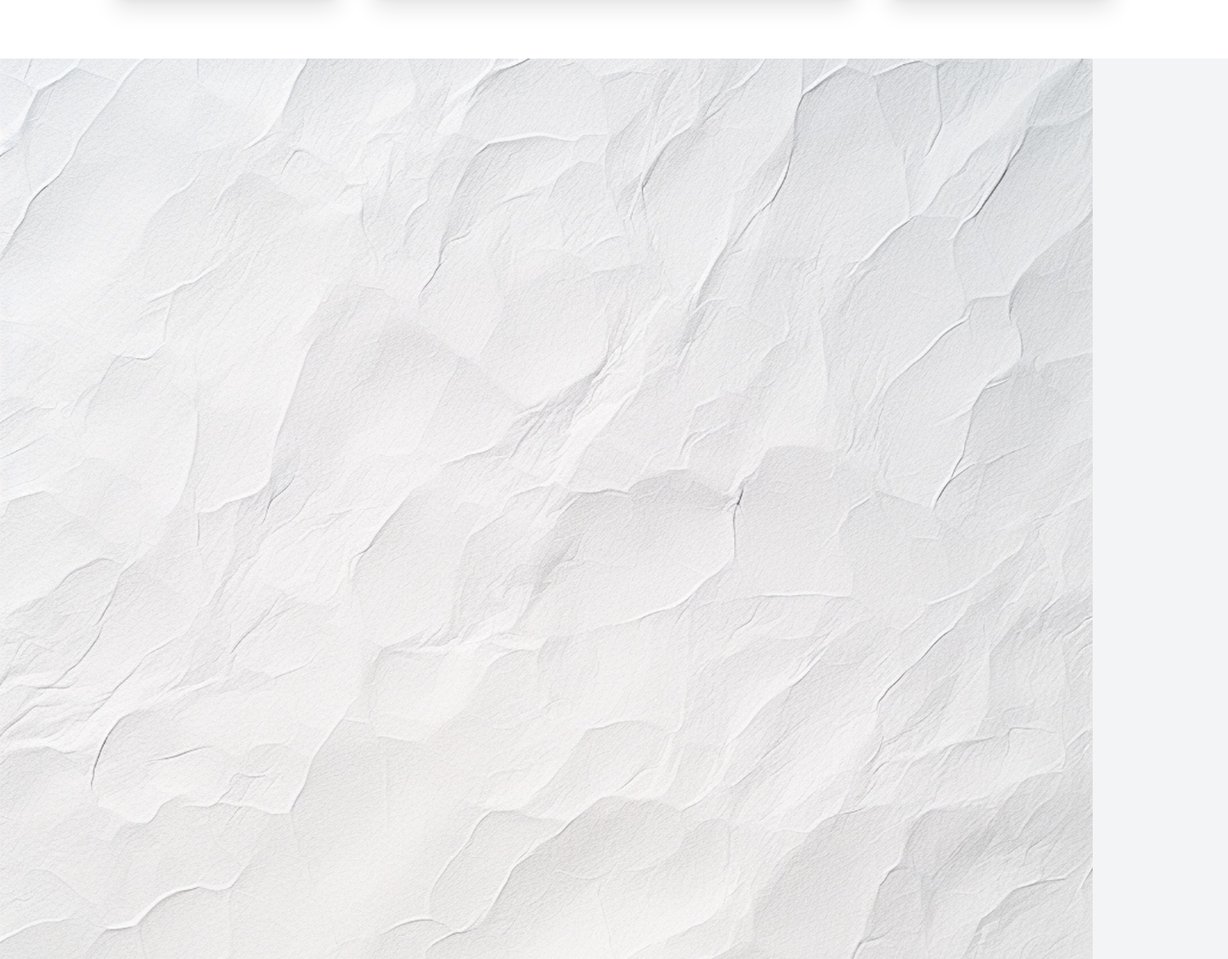
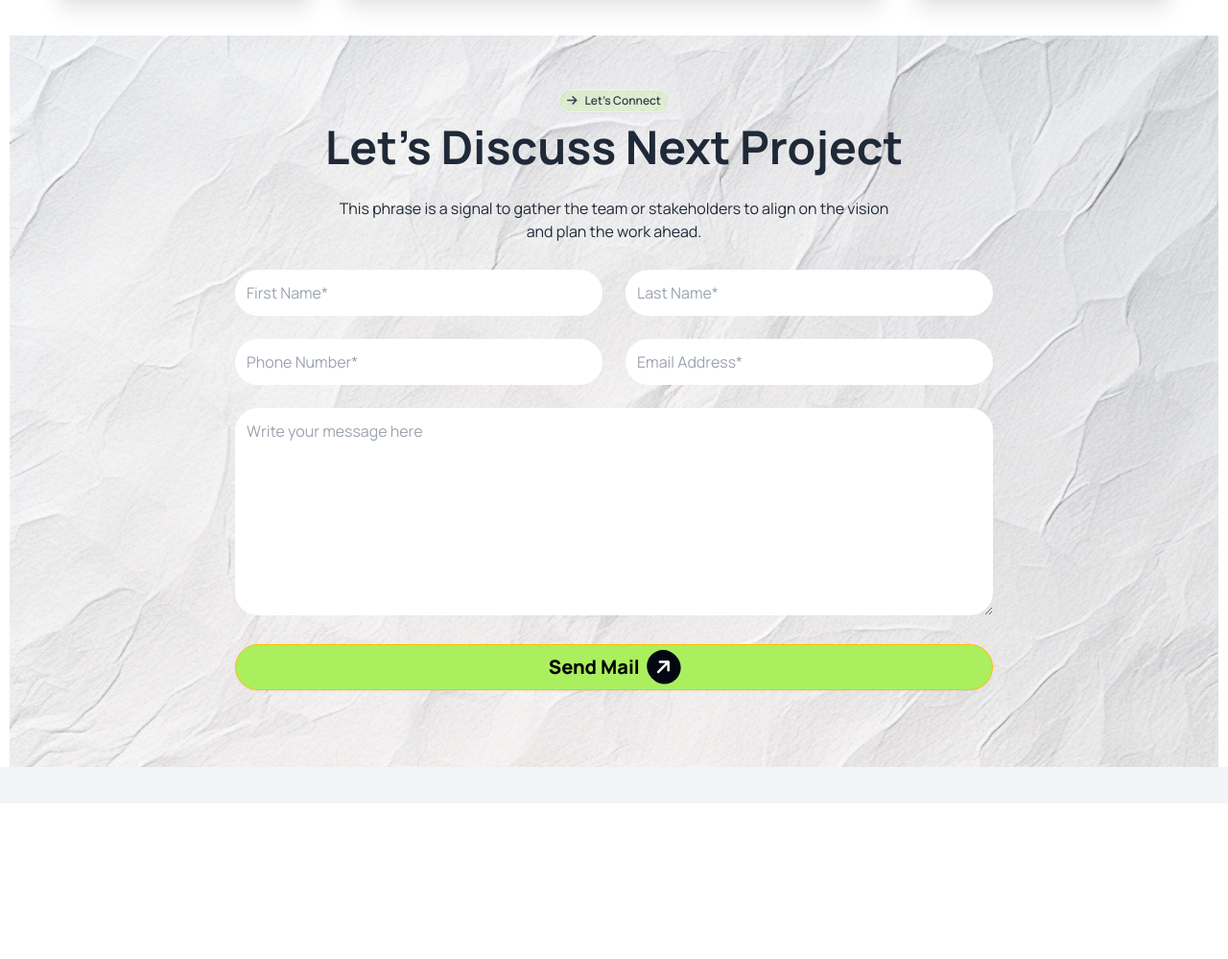
Before and after one commit to hrobin485/Batch-10-my-third-assignment, a plain HTML site: page index.html in a window 1280 px wide. Shown: the part 2741-3740 px from the top of the page at 96% size. After the commit the page ends 3578 px from the top, so only its background shows below. Drawn offline with nearby package versions, Linux system fonts and the light colour scheme.

Commit message:
add let's connect section

```diff
--- a/index.html
+++ b/index.html
@@ -22,6 +22,15 @@
             font-family: "Manrope", sans-serif;}
             .hide{
                 display: none;
+            }
+            .bg{
+              background-image:url(./images/bg.jpg) ;
+              background-size:cover ;
+              margin-top: 40px;
+              margin-left: 10px;
+              margin-right: 10px;
+              margin-bottom: 10px;
+
             }
     </style>
 </head>
@@ -176,8 +185,10 @@
     </div>
       </section>
    </section>
-      <!-- portfolio section -->
-       <section class="bg-white p-16" >
+
+       <section class="bg-white pt-16">
+        <!-- portfolio section -->
+       <section  >
         <div class="text-center">
           <button class="btn btn-xs bg-[rgba(171,239,95,0.2)] text-gray-700 rounded-xl"><i class="fa-solid fa-arrow-right"></i> Explore our Latest works</button>
         <h1 class="text-5xl font-bold my-3">Our Latest Portfolio</h1>
@@ -240,17 +251,29 @@
         </div>
       </section>
       <!-- let's connect section -->
-       <section class="bg- ">
-        <img src="images/bg.jpg" alt="">
+       <section class="bg">
+
+        <div class="text-center ">
+          <button class="btn btn-xs bg-[rgba(171,239,95,0.2)] text-gray-700 rounded-xl mt-14"><i class="fa-solid fa-arrow-right"></i> Let’s Connect</button>
+        <h1 class="text-5xl font-bold my-3">Let’s Discuss Next Project</h1>
+        <p class="my-7">This phrase is a signal to gather the team or stakeholders to align on the vision <br> and plan the work ahead.</p>
+      </div>
+      <div class="grid grid-cols-1 gap-6  lg:grid-cols-2 mx-5 lg:mx-[235px]">
+        <div><input class="w-full p-3 rounded-3xl" type="text" placeholder="First Name*"></div>
+        <div><input class="w-full p-3 rounded-3xl" type="text" placeholder="Last Name*"></div>
+        <div><input class="w-full p-3 rounded-3xl" type="text" placeholder="Phone Number*"></div>
+        <div><input class="w-full p-3 rounded-3xl" type="text" placeholder="Email Address*"></div>
+        <div  class="lg:col-span-2">
+          <textarea rows="8"  class="lg:col-span-2 w-full p-3 rounded-3xl" type="text" placeholder="Write your message here"></textarea></div>
+          <div class="lg:col-span-2 mb-20"><a class="btn btn-warning rounded-3xl bg-[#ABEF5F] text-xl font-extrabold w-full ">Send Mail <i class="fa-solid fa-arrow-right -rotate-45 bg-gray-950 rounded-3xl p-2 text-white" ></i></a></div>
+      </div>
        </section>
+      </section>
+    </main>
+    <!-- footer section -->
+    <footer>
 
-
-
-    </main>
-
-
-
-    <footer></footer>
+    </footer>
 
 </body>
 </html>
```
